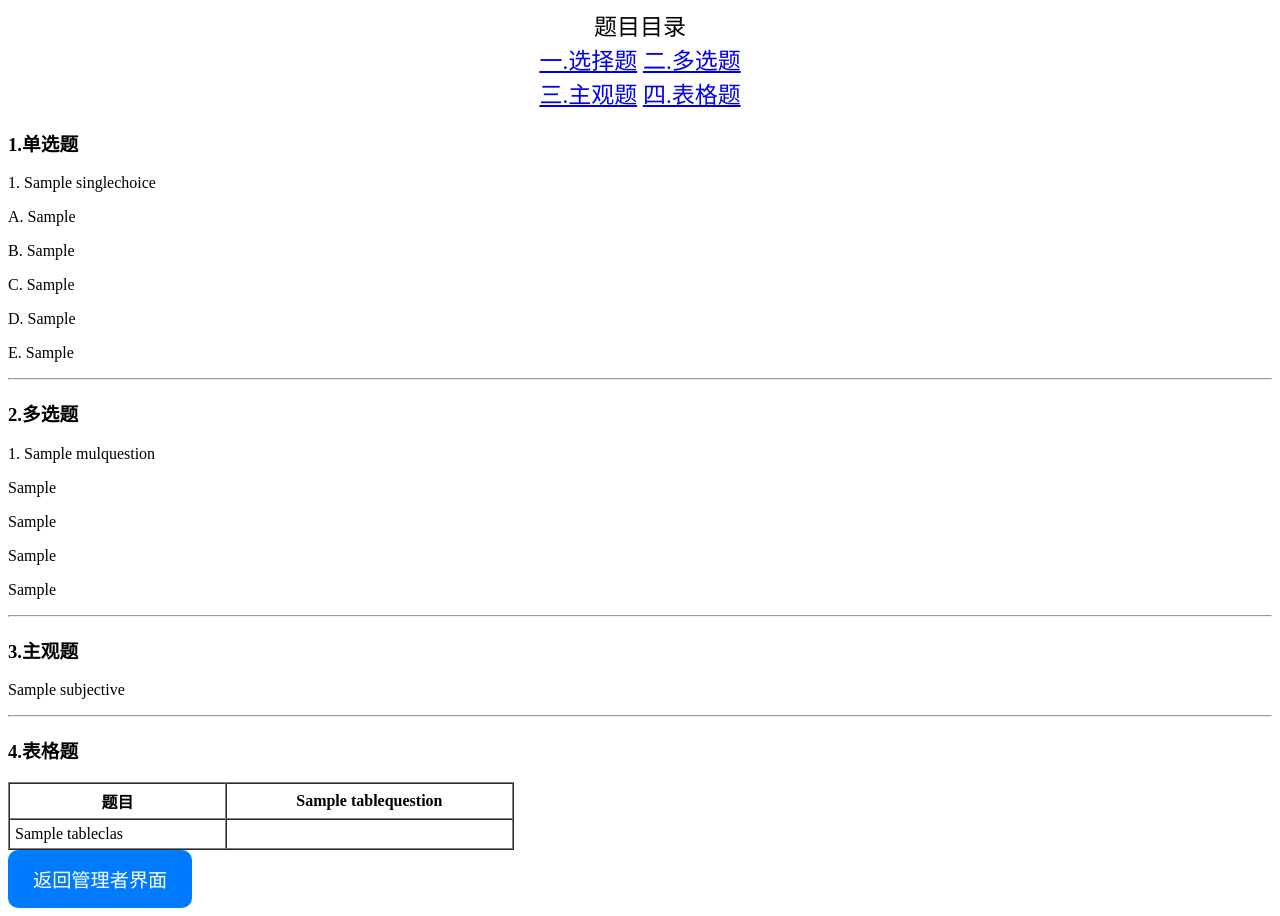
After one commit to 20304wz/homework, a PHP site: page /public/Ruler_quize.php in a window 1280 px wide. The commit adds this page. Run offline with PHP 8.4, Linux system fonts and the light colour scheme; tables that the repository leaves empty or names only in its code hold one stand-in row (values such as "Sample post"); data that the repository does not hold is empty.

Commit message:
管理系统部分功能

```diff
--- a/public/Ruler.php
+++ b/public/Ruler.php
@@ -53,6 +53,7 @@ include 'db_connection.php';
   <a href="delete.php"><button>删除</button></a>
   <a href="search.php"><button>查找</button></a>
   <a href="edit.php"><button>修改</button></a>
+  <a href="Ruler_quize.php"><button>进入调查问卷</button></a>
 </div>
 </body>
 </html>
--- /dev/null
+++ b/public/Ruler_quize.php
@@ -0,0 +1,100 @@
+<?php
+include 'get_questions.php'; // 单选题数据
+include 'get_multiple_questions.php'; // 多选题数据
+include 'get_subjective_questions.php'; // 主观题数据
+include 'get_table_questions.php'; // 表格列问题数据 (包含 Q1, Q2, Q3)
+include 'get_table_columns.php'; // 表格行问题数据 (包含 id, name)
+?>
+<!DOCTYPE html>
+<html lang="zh">
+<head>
+  <meta charset="UTF-8">
+  <title>毕业生调查问卷</title>
+</head>
+<body>
+<style>
+  button {
+    font-size: 1.2em; /* 增大按钮文字 */
+    padding: 15px 25px; /* 增大按钮大小 */
+    border: none;
+    border-radius: 10px;
+    background-color: #007BFF;
+    color: white;
+    cursor: pointer;
+    transition: background-color 0.3s, transform 0.2s;
+
+  }
+  .question-links {
+    font-size: 23px;
+  }
+  .red-text {
+    color: #ff0000;
+  }
+</style>
+<div class="question-links" style="text-align: center;">
+  题目目录<br />
+  <a href="#singlechoice">一.选择题</a>
+  <a href="#mulchoice">二.多选题</a><br />
+  <a href="#subquestion">三.主观题</a>
+  <a href="#tablequestion">四.表格题</a>
+</div>
+
+<h3 id="singlechoice">1.单选题</h3>
+<?php $single_choice_count = 1; ?>
+<?php foreach ($questions as $question): ?>
+  <div>
+    <p><?php echo $single_choice_count . ". " . htmlspecialchars($question["question"]); ?></p>
+    <p>A. <?php echo htmlspecialchars($question["A"]); ?></p>
+    <p>B. <?php echo htmlspecialchars($question["B"]); ?></p>
+    <p>C. <?php echo htmlspecialchars($question["C"]); ?></p>
+    <p>D. <?php echo htmlspecialchars($question["D"]); ?></p>
+    <p>E. <?php echo htmlspecialchars($question["E"]); ?></p>
+  </div>
+  <hr>
+  <?php $single_choice_count++; ?>
+<?php endforeach; ?>
+
+<h3 id="mulchoice">2.多选题</h3>
+<?php $multiple_choice_count = 1; ?>
+<?php foreach ($multiple_questions as $multiple_question): ?>
+  <div>
+    <p><?php echo $multiple_choice_count . ". " . htmlspecialchars($multiple_question["name"]); ?></p>
+    <p> <?php echo htmlspecialchars($multiple_question["A"]); ?></p>
+    <p> <?php echo htmlspecialchars($multiple_question["B"]); ?></p>
+    <p> <?php echo htmlspecialchars($multiple_question["C"]); ?></p>
+    <p> <?php echo htmlspecialchars($multiple_question["D"]); ?></p>
+  </div>
+  <hr>
+  <?php $multiple_choice_count++; ?>
+<?php endforeach; ?>
+
+<h3 id="subquestion">3.主观题</h3>
+<?php foreach ($subjective_questions as $subjective_question): ?>
+  <div>
+    <p><?php echo htmlspecialchars($subjective_question["question"]); ?></p>
+  </div>
+  <hr>
+<?php endforeach; ?>
+
+<h3 id="tablequestion">4.表格题</h3>
+<table border="1" width="40%" cellspacing="0" cellpadding="5">
+  <tr>
+    <th>题目</th>
+    <?php foreach ($table_questions as $question): ?>
+      <th><?php echo htmlspecialchars($question['row_question']); ?></th>
+    <?php endforeach; ?>
+  </tr>
+  <?php foreach ($table_columns as $column): ?>
+    <tr>
+      <td><?php echo htmlspecialchars($column["name"]); ?></td>
+      <?php foreach ($table_questions as $question): ?>
+        <td></td>
+      <?php endforeach; ?>
+    </tr>
+  <?php endforeach; ?>
+</table>
+<div class="button-container">
+  <a href="Ruler.php"><button>返回管理者界面</button></a>
+</div>
+</body>
+</html>
--- a/public/add.php
+++ b/public/add.php
@@ -164,7 +164,8 @@ $conn->close();
 </script>
 
 <div class="button-container">
-  <a  href="Ruler.php"><button>返回初始界面</button></a>
+  <a  href="Ruler.php"><button>返回初始界面</button></a><br>
+  <a href="Ruler_quize.php"><button>进入调查问卷</button></a>
 </div>
 </body>
 </html>
--- a/public/delete.php
+++ b/public/delete.php
@@ -147,7 +147,8 @@ if ($_SERVER['REQUEST_METHOD'] === 'POST') {
   tableSelect.addEventListener('change', loadTableContent);
 </script>
 <div class="button-container">
-  <a href="Ruler.php"><button>返回初始界面</button></a>
+  <a href="Ruler.php"><button>返回初始界面</button></a><br>
+  <a href="Ruler_quize.php"><button>进入调查问卷</button></a>
 </div>
 </body>
 </html>
--- a/public/search.php
+++ b/public/search.php
@@ -134,7 +134,8 @@ if ($_SERVER['REQUEST_METHOD'] === 'POST') {
 <?php endif; ?>
 
 <div class="button-container">
-  <a href="Ruler.php"><button>返回初始界面</button></a>
+  <a href="Ruler.php"><button>返回初始界面</button></a><br>
+  <a href="Ruler_quize.php"><button>进入调查问卷</button></a>
 </div>
 </body>
 </html>
```
Also changed, not shown: public/edit.php (+16 -0 lines). Lines whose indentation alone changed are shown as unchanged.
